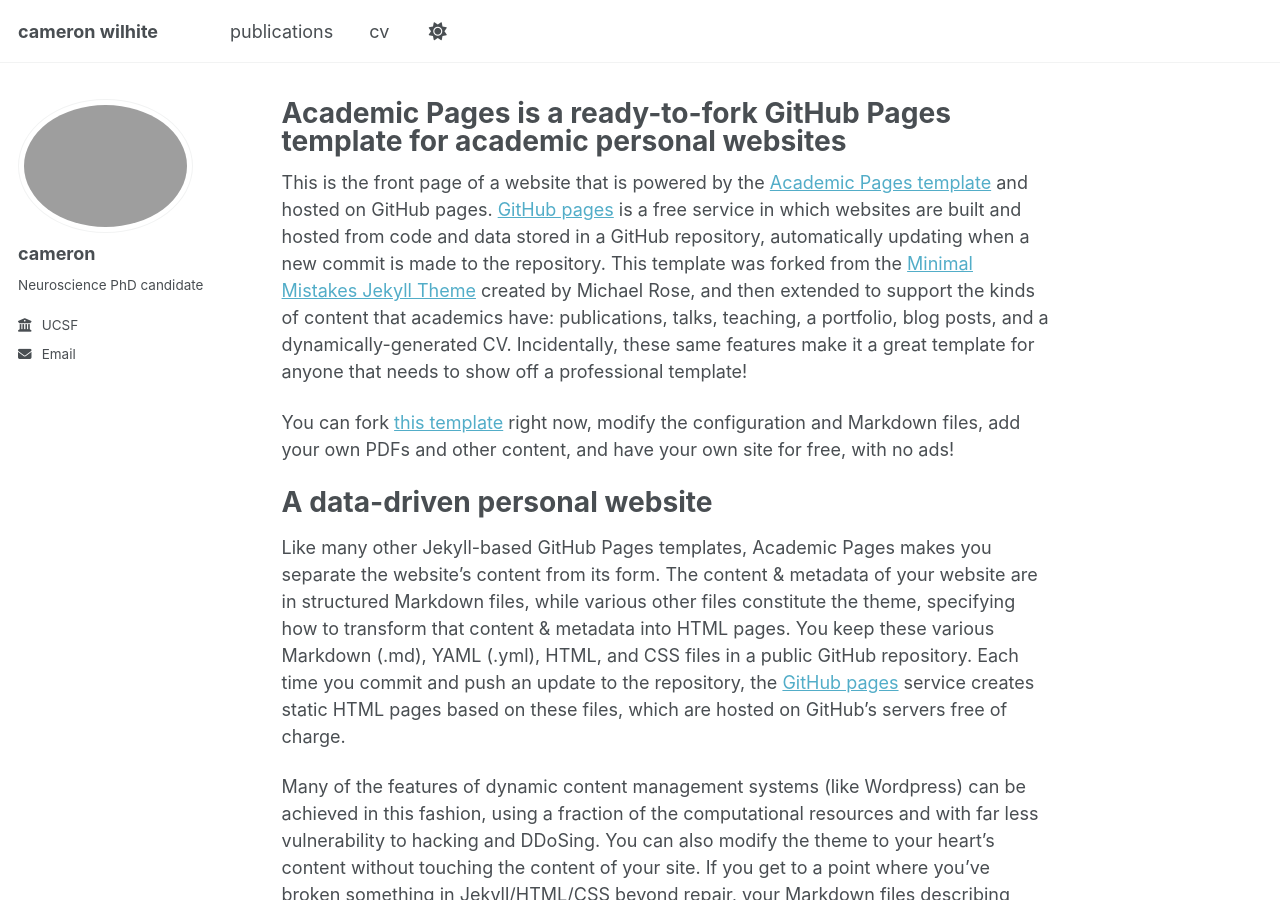
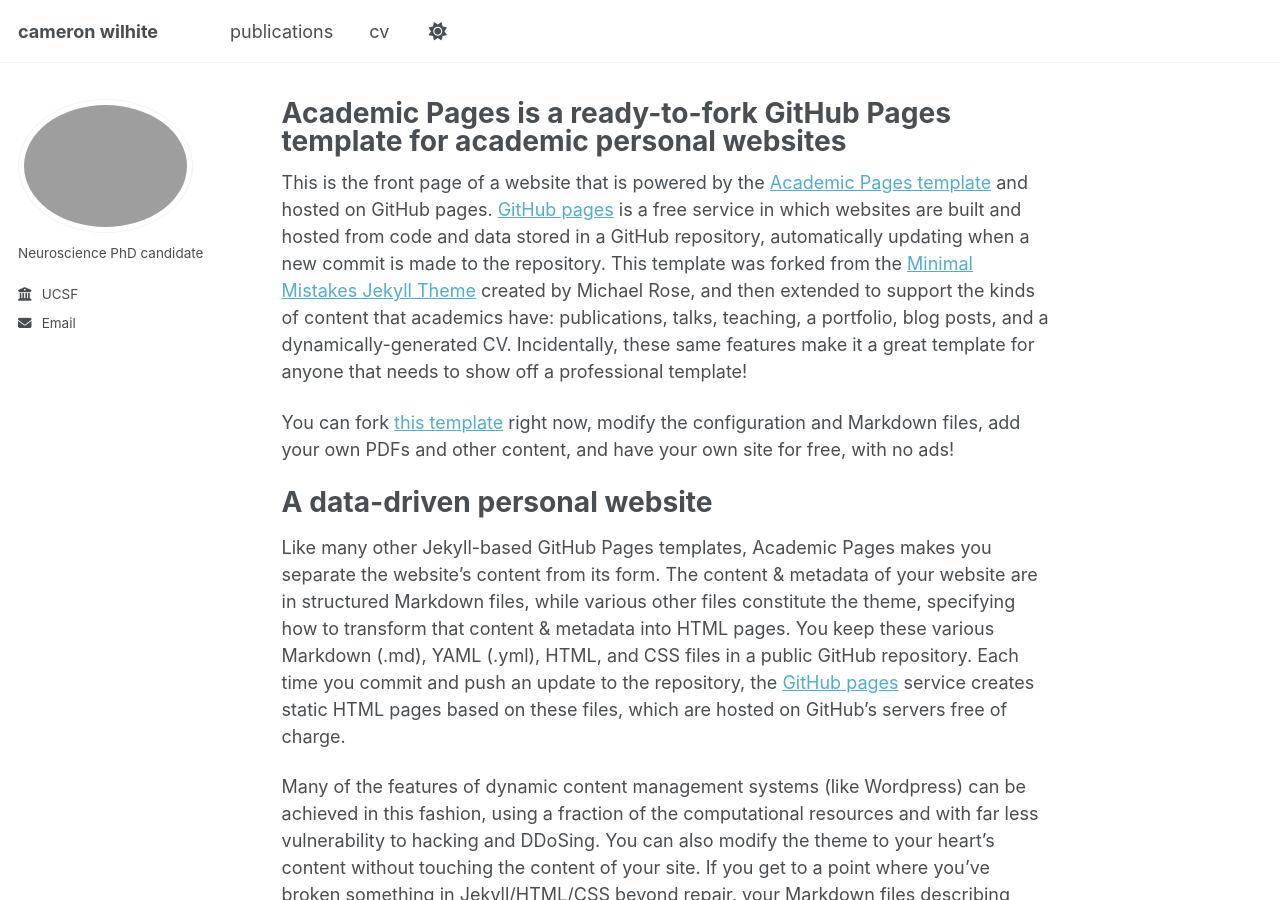
Before and after one commit to camwilhite/camwilhite.github.io, a Jekyll site: the page built from _pages/about.md, in a window 1280 px wide and 900 px high. Built offline with Jekyll 4.4.1, drawn with Linux system fonts in a browser that asks for light colours; a script that is not in the unit is left out.

Commit message:
Update _config.yml

```diff
--- a/_config.yml
+++ b/_config.yml
@@ -15,7 +15,7 @@ name                     : &name "cameron"
 description              : &description "personal description"
 url                      : https://camwilhite.github.io # the base hostname & protocol for your site e.g. "https://[your GitHub username].github.io" or if you already have some other page hosted on Github then use "https://[your GitHub username].github.io/[Your Repo Name]"
 baseurl                  : "" # the subpath of your site, e.g. "/blog"
-repository               : "camwilhite/camwilhite.github.io"
+repository               : camwilhite/camwilhite.github.io
 
 # Site Author - The following control what appear as part of the author content on the side bar.
 #               If a field is blank the icon and link will not appear, otherwise it will be shown.
@@ -23,13 +23,13 @@ repository               : "camwilhite/camwilhite.github.io"
 author:
   # Biographic information
   avatar           : "images/DSC08595-Edit.jpg"
-  name             : "cameron"
+  name             : #
   bio              : "Neuroscience PhD candidate"
   employer         : "UCSF"
   email            : "camwilhite@gmail.com"
 
   # Academic websites
-  scanziani lab     : "https://scanzianilab.ucsf.edu/"
+  scanziani lab    : https://scanzianilab.ucsf.edu/
   arxiv            : # URL - Update with the correct link to your profile
   googlescholar    : # URL
   inspire-hep      : # URL
@@ -67,7 +67,7 @@ author:
   steam            : # Username
   telegram         : # URL
   tumblr           : # Username
-  x/twitter        : "https://x.com/cameron_wilhite"
+  x/twitter        : https://x.com/cameron_wilhite
   vine             : # Username
   weibo            : # Username
   wikipedia        : # Username
```
